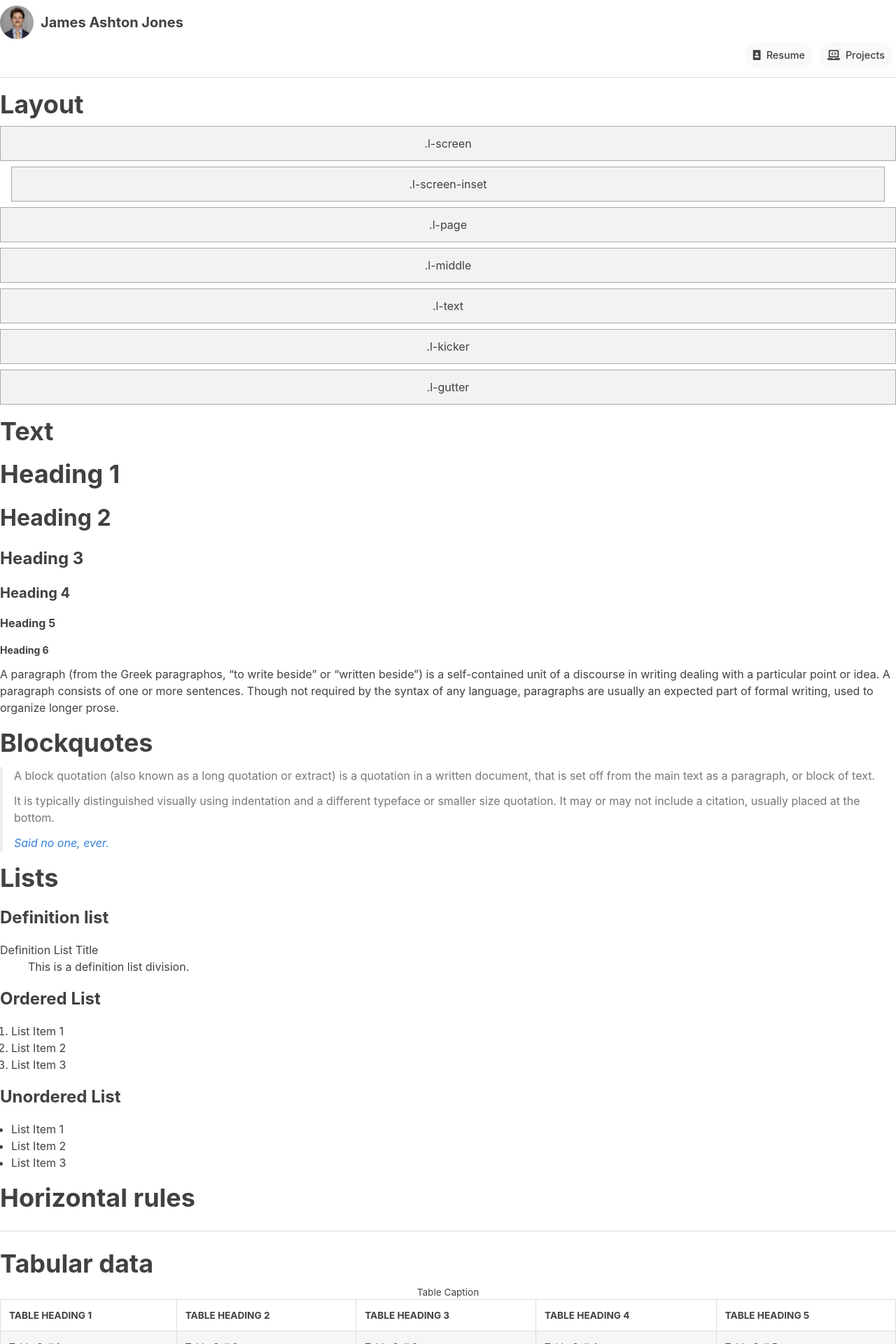
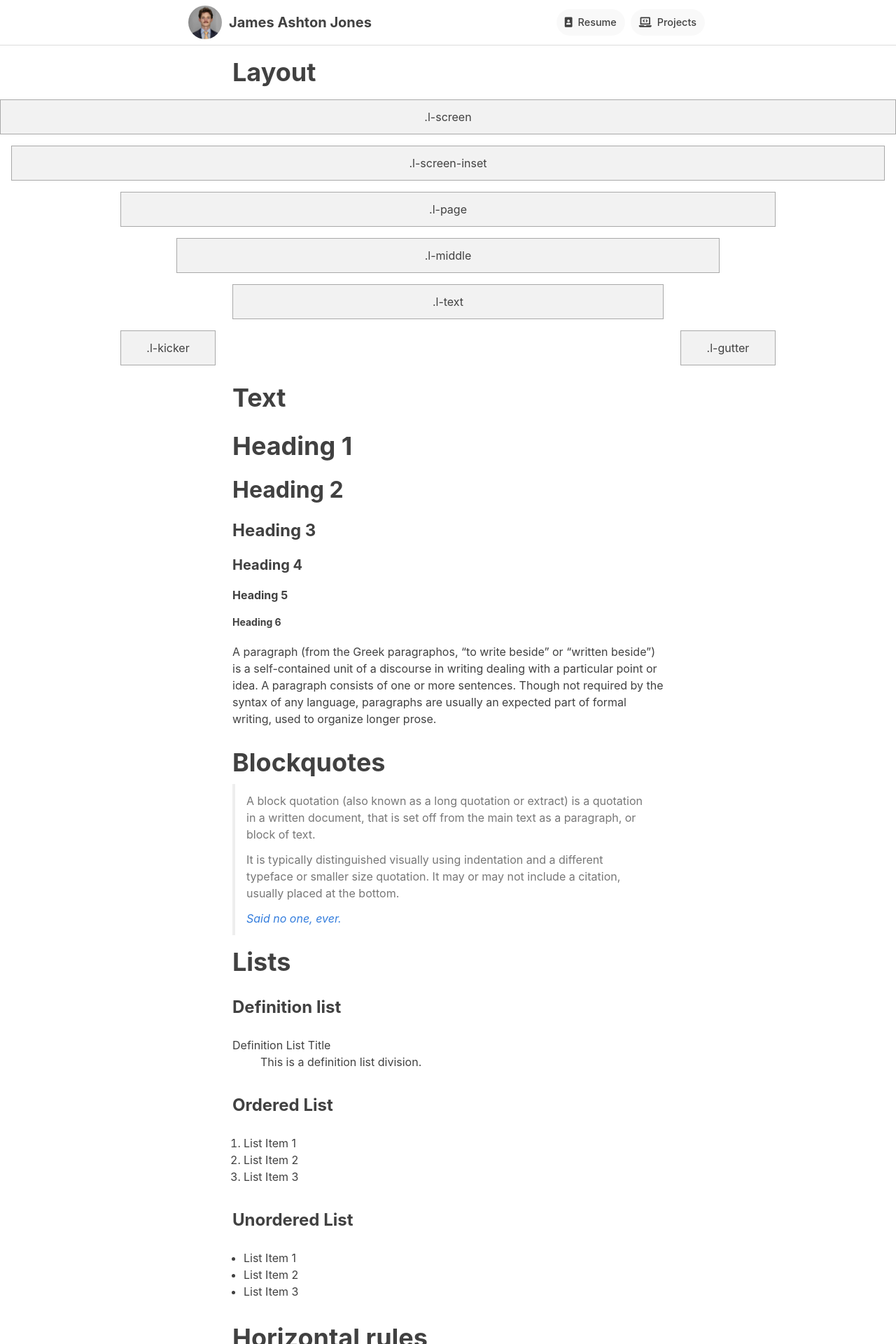
Before and after one commit to JamesAshtonJones/jamesashtonjones.github.io, a Jekyll site: the page built from style-guide.html, in a window 1280 px wide. Shown: the top 1920 px of the page at 70% size. Built offline with Jekyll 4.4.1, drawn with Linux system fonts in a browser that asks for light colours; nearby versions of some CDN libraries; some web fonts are replaced.

Commit message:
Update _layout.scss

```diff
--- a/_sass/_layout.scss
+++ b/_sass/_layout.scss
@@ -3,32 +3,11 @@ $column-width: 3.5rem;
 // Base grid
 // Sizes: screen > page > middle > text
 // Asides: kicker (left), and gutter (right)
-// main, header, footer {
-// 	display: grid;
-// 	justify-items: stretch;
-// 	grid-template-columns: [screen-start] 1fr [page-start kicker-start] minmax(min-content, $column-width) [middle-start] minmax(min-content, $column-width) [text-start kicker-end] repeat(8, minmax(min-content, $column-width)) [text-end gutter-start] minmax(min-content, $column-width) [middle-end] minmax(min-content, $column-width) [page-end gutter-end] 1fr [screen-end];
-// 	grid-column-gap: 1.5rem;
-// }
-
-/* default */
-$column-width: 3.5rem;
-
-/* on wide screens, make each column bigger */
-@media (min-width: 1200px) {
-  $column-width-lg: 4.5rem;
-
-  main, header, footer {
-    grid-template-columns:
-      [screen-start] 1fr
-      [page-start kicker-start] minmax(min-content, $column-width-lg)
-      [middle-start]             minmax(min-content, $column-width-lg)
-      [text-start kicker-end]    repeat(8, minmax(min-content, $column-width-lg))
-      [text-end gutter-start]    minmax(min-content, $column-width-lg)
-      [middle-end]               minmax(min-content, $column-width-lg)
-      [page-end gutter-end] 1fr
-      [screen-end];
-    grid-column-gap: 2rem; /* optional: breathe a bit more */
-  }
+main, header, footer {
+	display: grid;
+	justify-items: stretch;
+	grid-template-columns: [screen-start] 1fr [page-start kicker-start] minmax(min-content, $column-width) [middle-start] minmax(min-content, $column-width) [text-start kicker-end] repeat(8, minmax(min-content, $column-width)) [text-end gutter-start] minmax(min-content, $column-width) [middle-end] minmax(min-content, $column-width) [page-end gutter-end] 1fr [screen-end];
+	grid-column-gap: 1.5rem;
 }
 
 // Mobile grid
```
